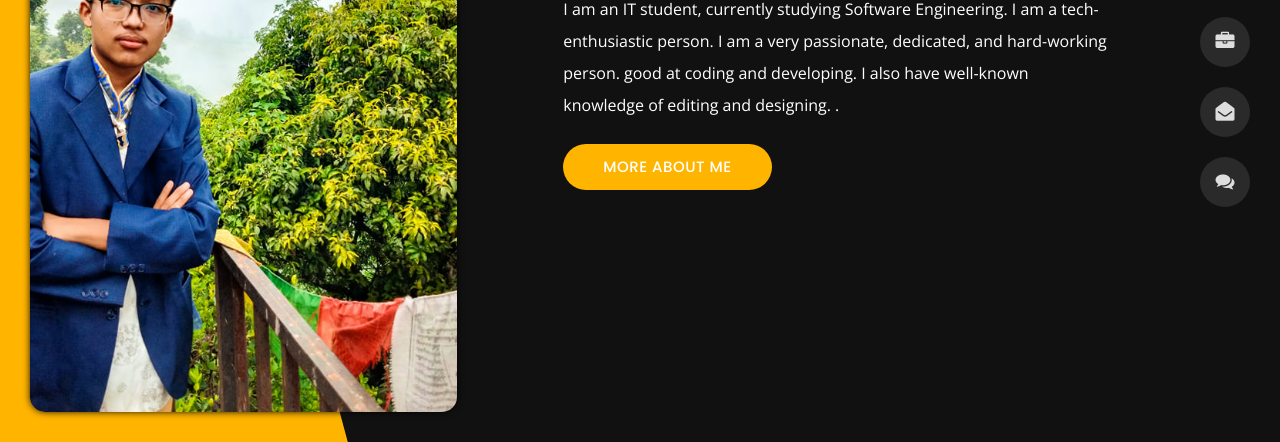
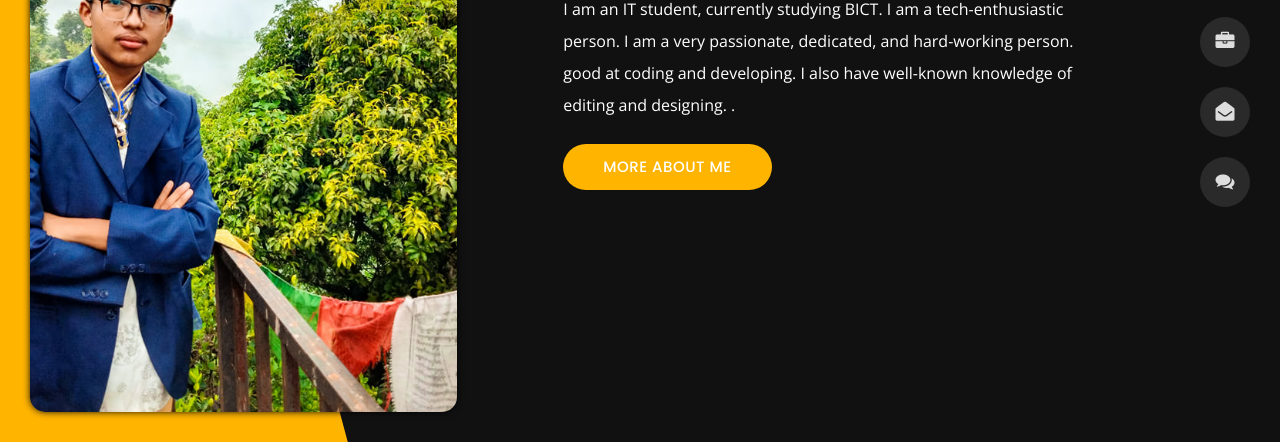
Before and after one commit to tmgnisc/nischaltamang, a plain HTML site: page index.html in a window 1280 px wide. Shown: the part 358-800 px from the top of the page. Drawn offline with nearby package versions, Linux system fonts and the light colour scheme.

Commit message:
Update index.html

```diff
--- a/index.html
+++ b/index.html
@@ -146,7 +146,7 @@
                 <img src="img/img-mobile.jpg" class="img-fluid main-img-mobile d-none d-sm-block d-lg-none" alt="my picture" />
                 <h6 class="text-uppercase open-sans-font mb-0 d-block d-sm-none d-lg-block">hi there !</h6>
                 <h1 class="text-uppercase poppins-font"><span>I'm</span> Nischal Tamang</h1>
-                <p class="open-sans-font">I am an IT student, currently studying Software Engineering. I am a tech-enthusiastic person. I am a very passionate, dedicated, and hard-working person. good at coding and developing. I also have well-known knowledge of editing and designing. .</p>
+                <p class="open-sans-font">I am an IT student, currently studying BICT. I am a tech-enthusiastic person. I am a very passionate, dedicated, and hard-working person. good at coding and developing. I also have well-known knowledge of editing and designing. .</p>
                 <a href="about.html" class="btn btn-about">more about me</a>
             </div>
         </div>
```
